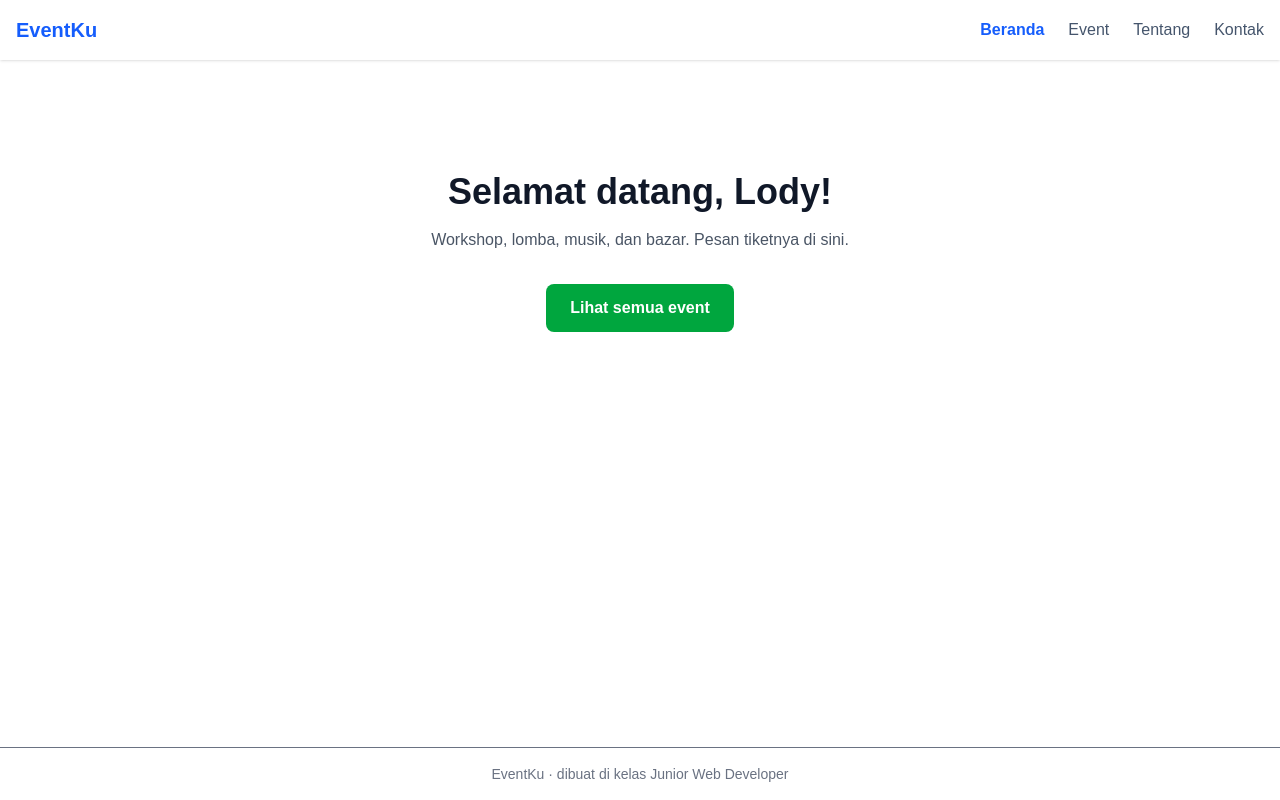
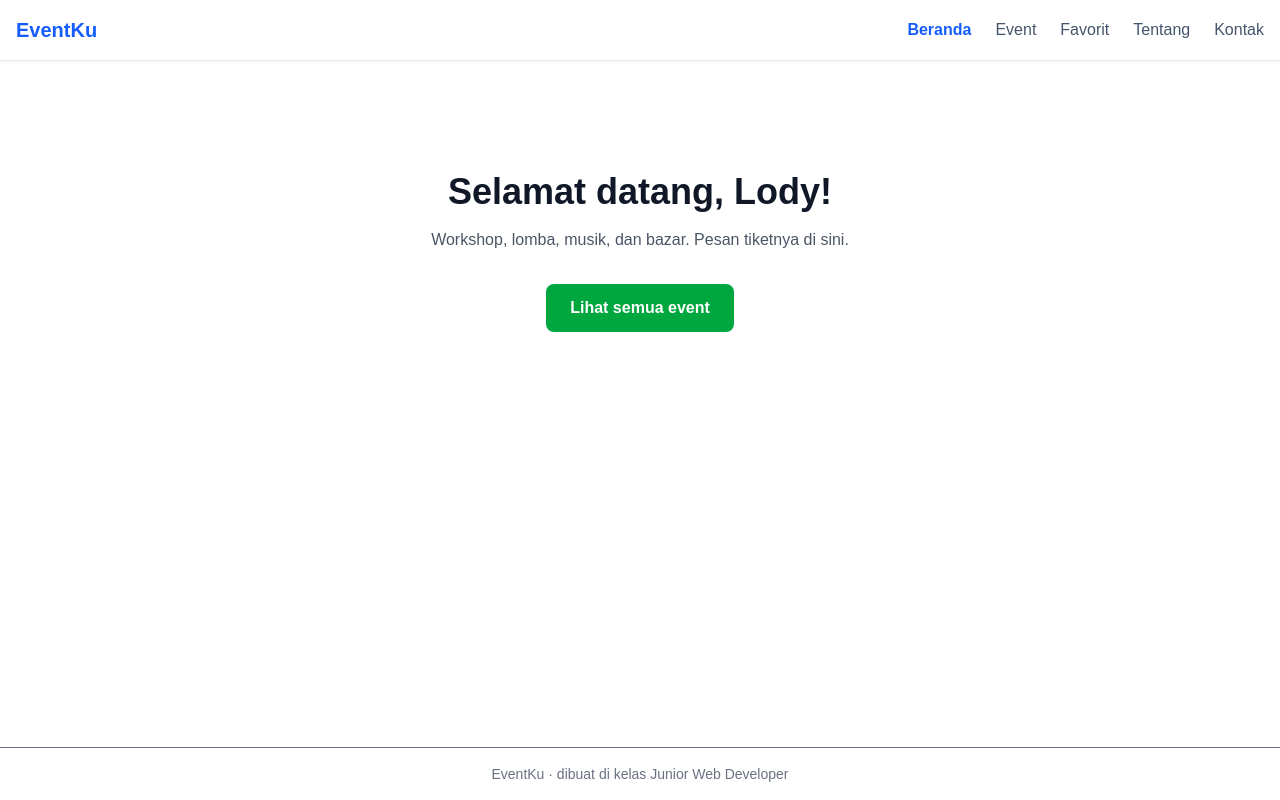
Before and after one commit to LodyGantengBet/latihan-nextjs, a Next.js app: page / in a window 1280 px wide. Built offline with nearby package versions, Linux system fonts and the light colour scheme.

Commit message:
selasa misi8  membuat disamping daftar favorit ada harga

```diff
--- a/components/DaftarFavorit.tsx
+++ b/components/DaftarFavorit.tsx
@@ -2,6 +2,10 @@
 import { useEffect, useState } from "react";
 import Link from "next/link";
 import type { Event } from "@/data/events";
+
+function rupiah(n: number): string {
+  return "Rp " + n.toLocaleString("id-ID");
+}
 
 export default function DaftarFavorit() {
   const [semua, setSemua] = useState<Event[]>([]);
@@ -10,7 +14,7 @@ export default function DaftarFavorit() {
   const [galat, setGalat] = useState("");
 
   useEffect(() => {
-    // eeslint-disable-next-line react-hooks/set-state-in-effect
+    // eslint-disable-next-line react-hooks/set-state-in-effect
     setIds(JSON.parse(localStorage.getItem("favorit") ?? "[]"));
 
     fetch("/api/events")
@@ -39,7 +43,8 @@ export default function DaftarFavorit() {
             className="text-blue-600 hover:underline"
           >
             {e.judul}
-          </Link>
+          </Link>{" "}
+          — {rupiah(e.harga)}
         </li>
       ))}
     </ul>
--- a/components/Navbar.tsx
+++ b/components/Navbar.tsx
@@ -9,8 +9,9 @@ export default function Navbar() {
   const menu = [
     { label: "Beranda", href: "/" },
     { label: "Event", href: "/event" },
+    { label: "Favorit", href: "/favorit" },
     { label: "Tentang", href: "/tentang" },
-    { label: "Kontak", href: "/kontak" }, // Menu keempat yang ditambahkan
+    { label: "Kontak", href: "/kontak" },
   ];
 
   return (
```
